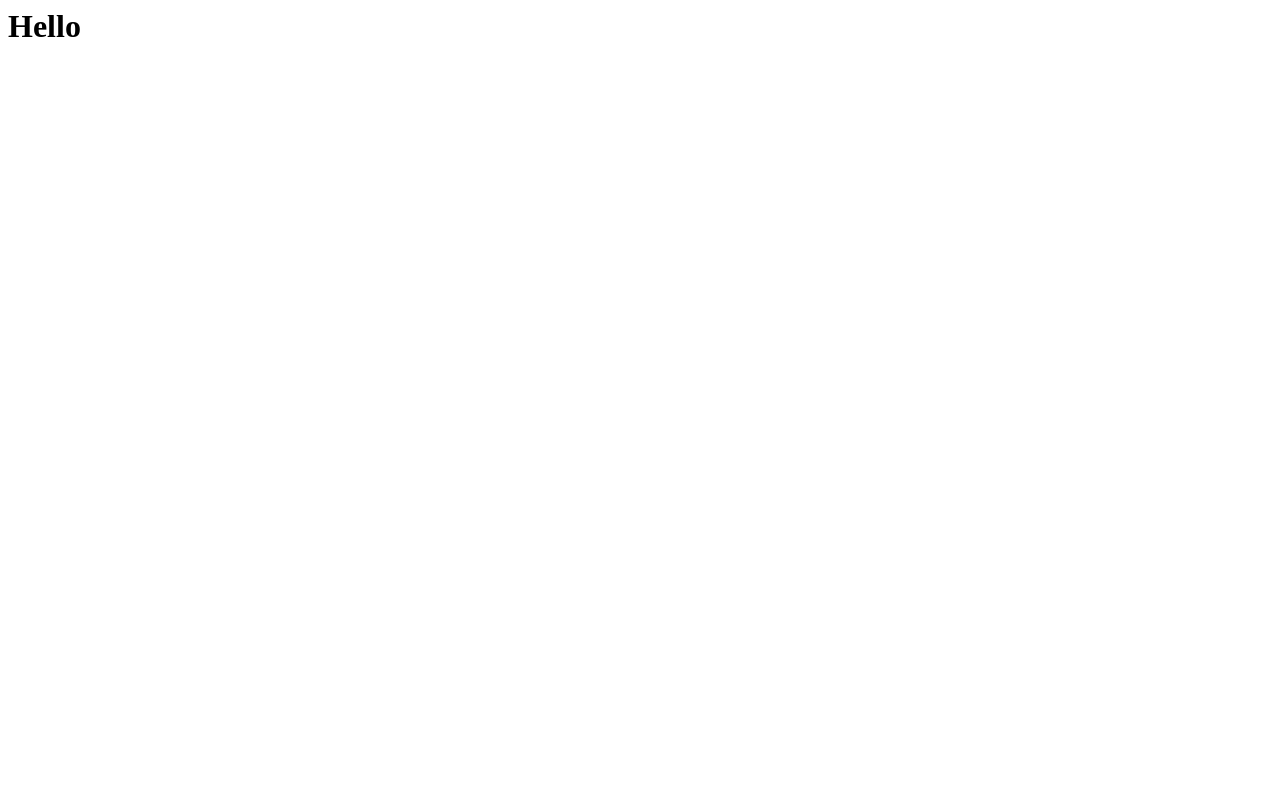
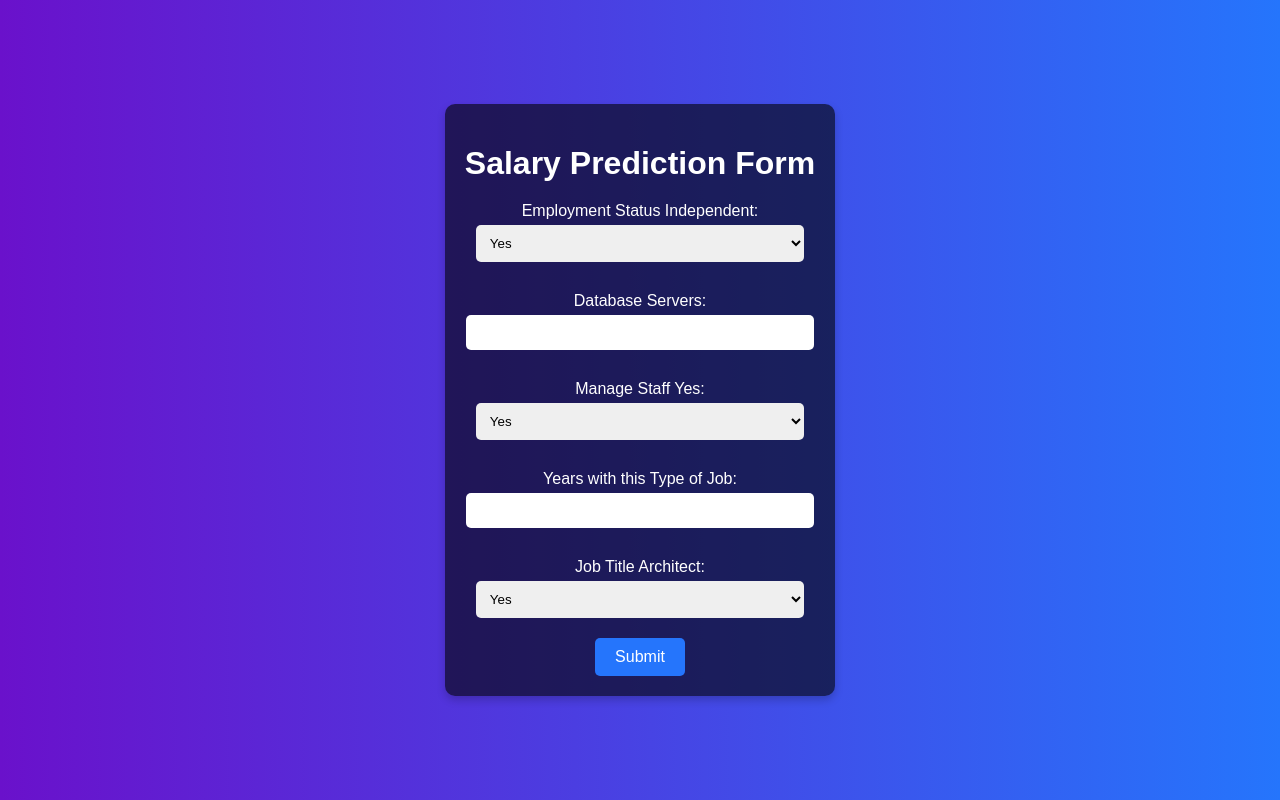
Before and after one commit to kalash-2000/hiring-prediction, a Flask app: page / in a window 1280 px wide. Before the commit the page is almost empty. Run offline with Flask 3, Linux system fonts and the light colour scheme; parts of the project's set-up code (start-up, migrations or seed data) failed here and were passed over.

Commit message:
added html page and procfile

```diff
--- a/app.py
+++ b/app.py
@@ -25,5 +25,13 @@ def predict_api():
     result = float(output[0])
     return str(output[0])
 
+@app.route('/predict',methods=['POST'])
+def predict():
+    data = [float(x) for x in request.form.values()]
+    final_input = np.array(data).reshape(1,-1)
+    output = model.predict(final_input)[0]
+    return render_template("home.html",prediction_text = "The salary is {}".format(output))
+
+
 if __name__ == "__main__":
     app.run(debug=True)
--- a/requirements.txt
+++ b/requirements.txt
@@ -3,3 +3,4 @@ scikit-learn
 pandas
 numpy
 matplotlib
+gunicorn
--- a/templates/home.html
+++ b/templates/home.html
@@ -1,3 +1,96 @@
-<h1>
-    Hello
-</h1>
+<!DOCTYPE html>
+<html lang="en">
+<head>
+    <meta charset="UTF-8">
+    <title>Salary Prediction</title>
+    <style>
+        body {
+            font-family: Arial, sans-serif;
+            background: linear-gradient(to right, #6a11cb, #2575fc);
+            color: white;
+            display: flex;
+            justify-content: center;
+            align-items: center;
+            height: 100vh;
+            margin: 0;
+        }
+        .container {
+            background: rgba(0, 0, 0, 0.6);
+            padding: 20px;
+            border-radius: 10px;
+            box-shadow: 0 4px 8px rgba(0, 0, 0, 0.2);
+            text-align: center;
+        }
+        h1 {
+            margin-bottom: 20px;
+        }
+        label {
+            display: block;
+            margin: 10px 0 5px;
+        }
+        input[type="number"], select {
+            width: calc(100% - 22px);
+            padding: 10px;
+            margin-bottom: 20px;
+            border: none;
+            border-radius: 5px;
+            outline: none;
+        }
+        input[type="submit"] {
+            background: #2575fc;
+            border: none;
+            padding: 10px 20px;
+            color: white;
+            border-radius: 5px;
+            cursor: pointer;
+            font-size: 16px;
+            transition: background 0.3s ease;
+        }
+        input[type="submit"]:hover {
+            background: #6a11cb;
+        }
+        .prediction {
+            margin-top: 20px;
+            font-size: 18px;
+        }
+    </style>
+</head>
+<body>
+    <div class="container">
+        <h1>Salary Prediction Form</h1>
+        <form action="{{ url_for('predict') }}" method="post">
+            <label for="employmentstatus_Independent">Employment Status Independent:</label>
+            <select id="employmentstatus_Independent" name="employmentstatus_Independent" required>
+                <option value="1">Yes</option>
+                <option value="0">No</option>
+            </select><br>
+
+            <label for="databaseservers">Database Servers:</label>
+            <input type="number" id="databaseservers" name="databaseservers" required><br>
+
+            <label for="managestaff_Yes">Manage Staff Yes:</label>
+            <select id="managestaff_Yes" name="managestaff_Yes" required>
+                <option value="1">Yes</option>
+                <option value="0">No</option>
+            </select><br>
+
+            <label for="yearswiththistypeofjob">Years with this Type of Job:</label>
+            <input type="number" id="yearswiththistypeofjob" name="yearswiththistypeofjob" required><br>
+
+            <label for="jobtitle_Architect">Job Title Architect:</label>
+            <select id="jobtitle_Architect" name="jobtitle_Architect" required>
+                <option value="1">Yes</option>
+                <option value="0">No</option>
+            </select><br>
+
+            <input type="submit" value="Submit">
+        </form>
+
+        {% if prediction_text %}
+        <div class="prediction">
+            <h2>{{ prediction_text }}</h2>
+        </div>
+        {% endif %}
+    </div>
+</body>
+</html>
```
Also changed, not shown: 1 other file.
